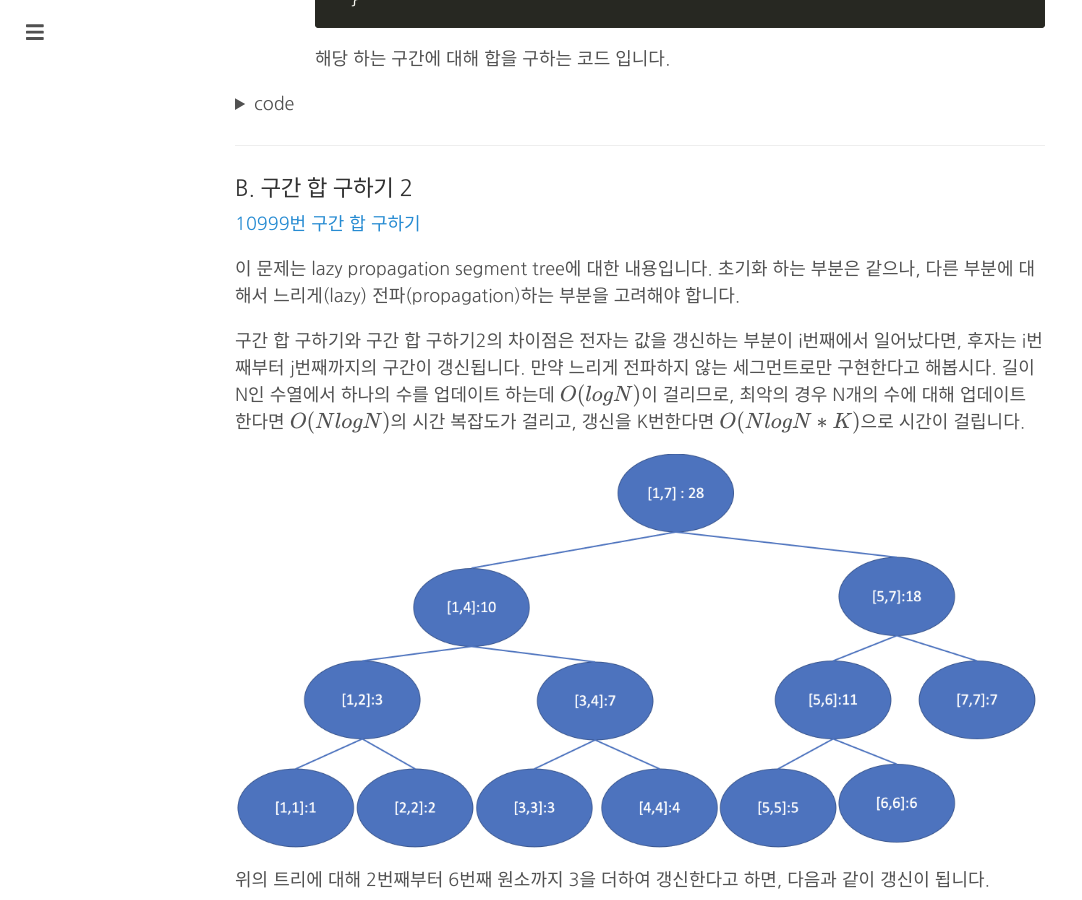
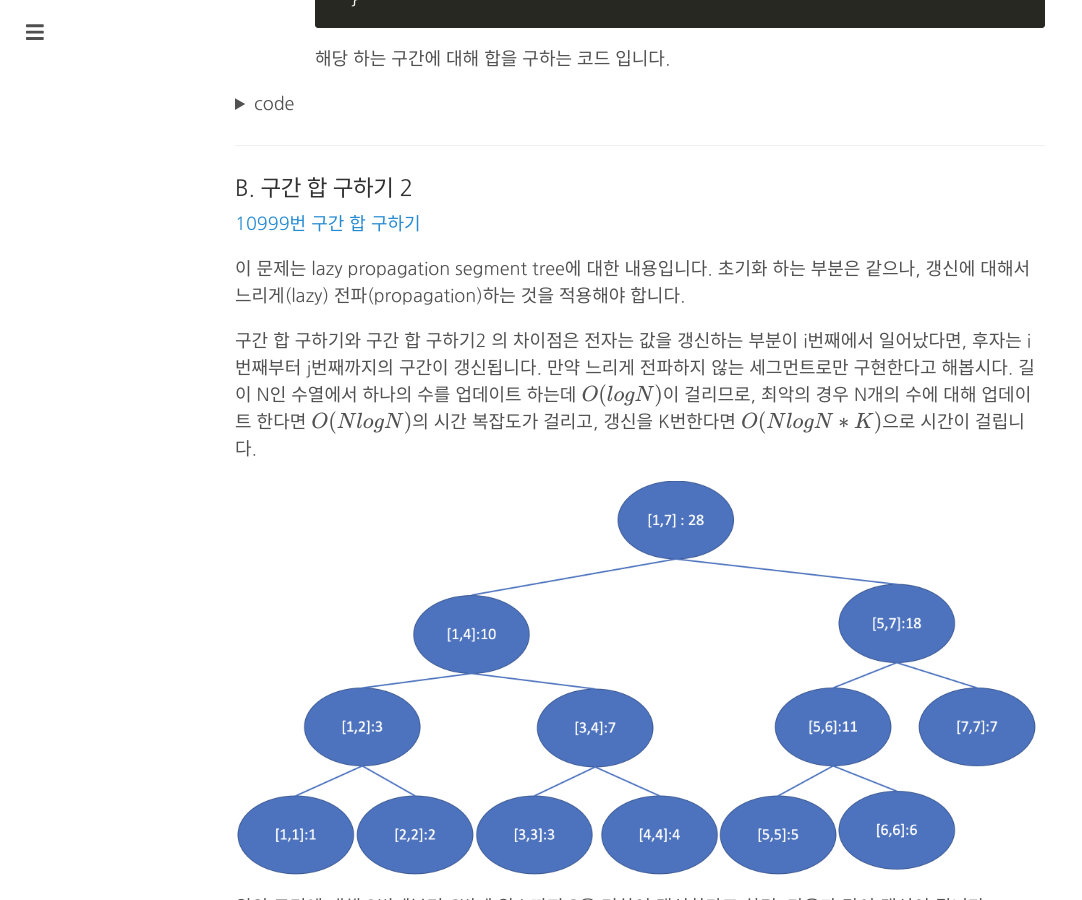
Before and after one commit to changhyeonnam/changhyeonnam.github.io, a Jekyll site: the page built from _posts/2021/2021-11-06-segment_tree.md, in a window 1280 px wide and 900 px high, scrolled down 2582 px. Shown: the whole window, without its empty margins (0-1082 px from the left). Built offline with Jekyll 4.4.1, drawn with Linux system fonts in a browser that asks for light colours; nearby versions of some CDN libraries; formulas are drawn with MathJax 3; comment, search, counter and statistics services are not loaded.

Commit message:
Update 2021-11-06-segment_tree.md

```diff
--- a/_posts/2021/2021-11-06-segment_tree.md
+++ b/_posts/2021/2021-11-06-segment_tree.md
@@ -168,9 +168,9 @@ int main(){
 
 [10999번 구간 합 구하기](https://www.acmicpc.net/problem/10999)
 
-이 문제는 lazy propagation segment tree에 대한 내용입니다. 초기화 하는 부분은 같으나, 다른 부분에 대해서 느리게(lazy) 전파(propagation)하는 부분을 고려해야 합니다.
+이 문제는 lazy propagation segment tree에 대한 내용입니다. 초기화 하는 부분은 같으나, 갱신에 대해서 느리게(lazy) 전파(propagation)하는 것을 적용해야 합니다.
 
-구간 합 구하기와 구간 합 구하기2의 차이점은 전자는 값을 갱신하는 부분이 i번째에서 일어났다면, 후자는 i번째부터 j번째까지의 구간이 갱신됩니다. 만약 느리게 전파하지 않는 세그먼트로만 구현한다고 해봅시다. 길이 N인 수열에서 하나의 수를 업데이트 하는데 $O(logN)$이 걸리므로, 최악의 경우 N개의 수에 대해 업데이트 한다면 $O(NlogN)$의 시간 복잡도가 걸리고, 갱신을 K번한다면 $O(NlogN * K)$으로 시간이 걸립니다.
+구간 합 구하기와 구간 합 구하기2 의 차이점은 전자는 값을 갱신하는 부분이 i번째에서 일어났다면, 후자는 i번째부터 j번째까지의 구간이 갱신됩니다. 만약 느리게 전파하지 않는 세그먼트로만 구현한다고 해봅시다. 길이 N인 수열에서 하나의 수를 업데이트 하는데 $O(logN)$이 걸리므로, 최악의 경우 N개의 수에 대해 업데이트 한다면 $O(NlogN)$의 시간 복잡도가 걸리고, 갱신을 K번한다면 $O(NlogN * K)$으로 시간이 걸립니다.
 
 ![Untitled](/images/2021/segment/l1.png)
 
```
